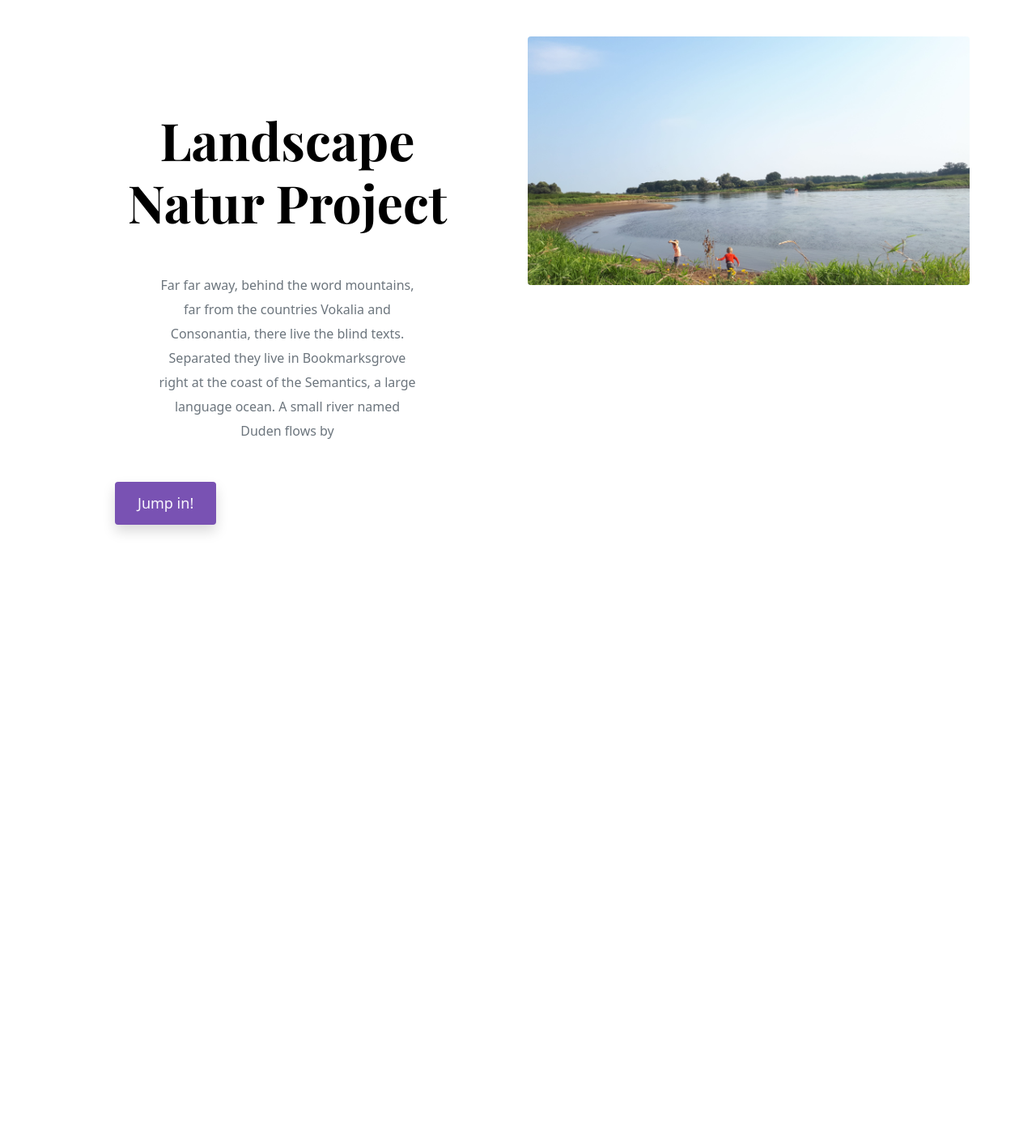
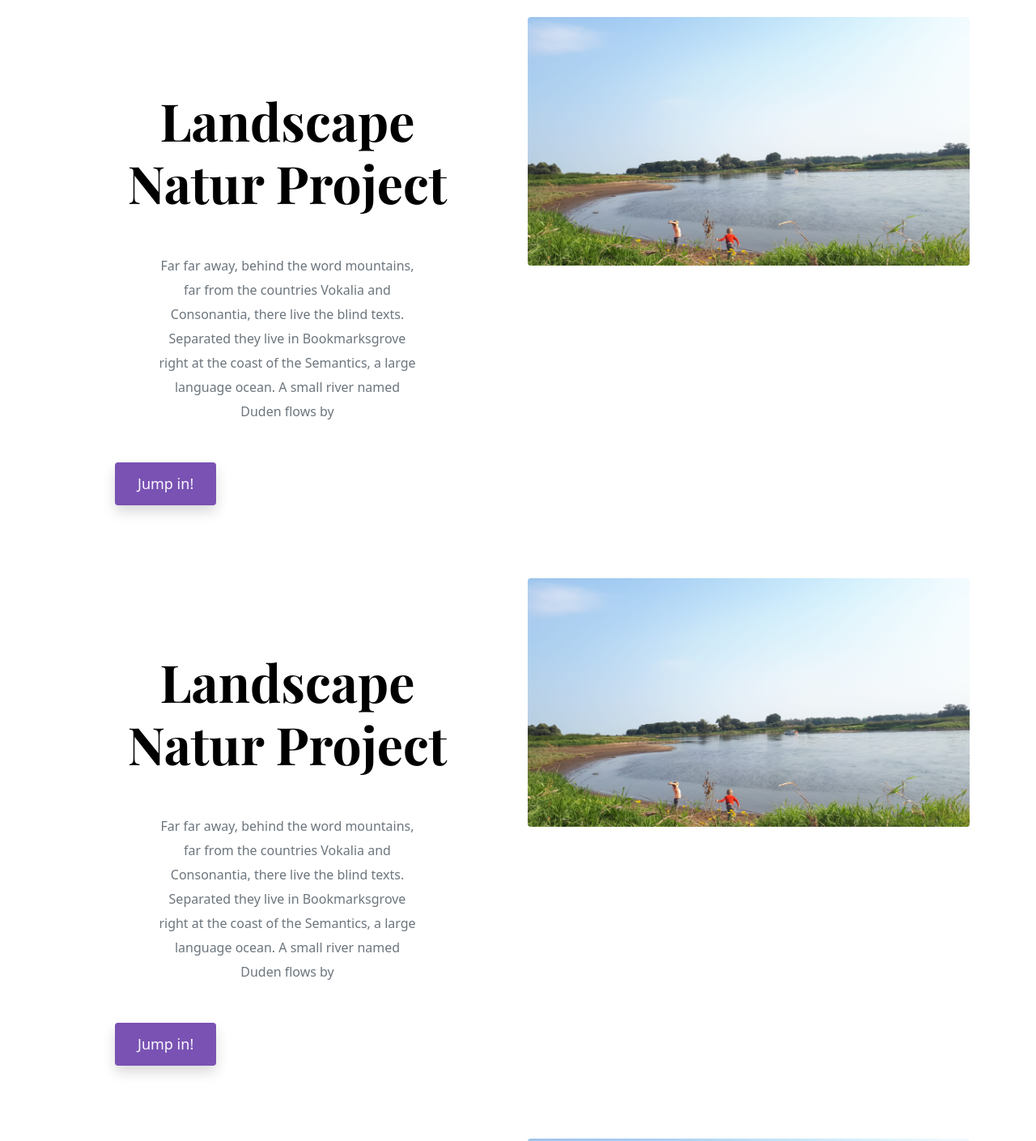
Before and after one commit to sara01rizo/portfolio-sara, a plain HTML site: page index.html in a window 1280 px wide. Shown: the part 673-2082 px from the top of the page at 81% size. Before the commit the page ends 1411 px from the top, so only its background shows below. Drawn offline with nearby package versions, Linux system fonts and the light colour scheme; a web font is replaced by a local one.

Commit message:
Updated HTML file - added two col

```diff
--- a/index.html
+++ b/index.html
@@ -81,10 +81,64 @@
       </div>
     </div>
     <div class="paragraph">
-      <p class="text-center m-5">Take a look, and let's talk about Projects</p>
+      <p class="text-center m-4">Take a look, and let's talk about Projects</p>
     </div>
     <div class="background">
       <div class="container mt-5">
+        <div class="row">
+          <div class="col">
+            <div class="project-resume">
+              <h2>Landscape Natur Project</h2>
+              <p class="text-center m-5 text-muted">
+                Far far away, behind the word mountains, far from the countries
+                Vokalia and Consonantia, there live the blind texts. Separated
+                they live in Bookmarksgrove right at the coast of the Semantics,
+                a large language ocean. A small river named Duden flows by
+              </p>
+
+              <a
+                href="images/landscape.jpg"
+                class="btn btn-branding shadow"
+                title="landscape Wittenberg"
+                >Jump in!</a
+              >
+            </div>
+          </div>
+          <div class="col d-none d-lg-block">
+            <img
+              src="images/landscape.jpg"
+              alt="landscape-die-elbe-wittenberg"
+              class="img-fluid rounded"
+            />
+          </div>
+        </div>
+        <div class="row">
+          <div class="col">
+            <div class="project-resume">
+              <h2>Landscape Natur Project</h2>
+              <p class="text-center m-5 text-muted">
+                Far far away, behind the word mountains, far from the countries
+                Vokalia and Consonantia, there live the blind texts. Separated
+                they live in Bookmarksgrove right at the coast of the Semantics,
+                a large language ocean. A small river named Duden flows by
+              </p>
+
+              <a
+                href="images/landscape.jpg"
+                class="btn btn-branding shadow"
+                title="landscape Wittenberg"
+                >Jump in!</a
+              >
+            </div>
+          </div>
+          <div class="col d-none d-lg-block">
+            <img
+              src="images/landscape.jpg"
+              alt="landscape-die-elbe-wittenberg"
+              class="img-fluid rounded"
+            />
+          </div>
+        </div>
         <div class="row">
           <div class="col">
             <div class="project-resume">
```
